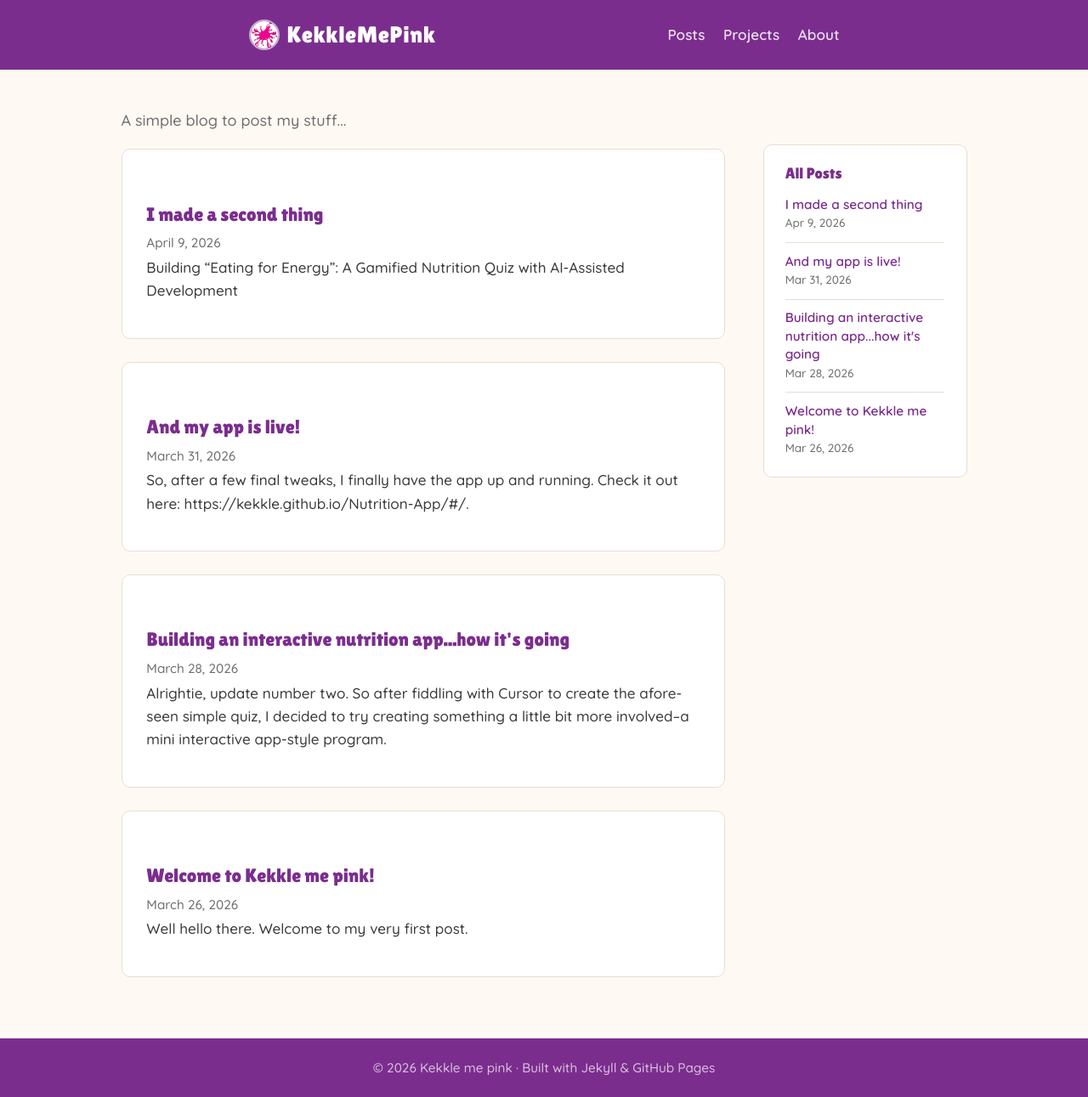
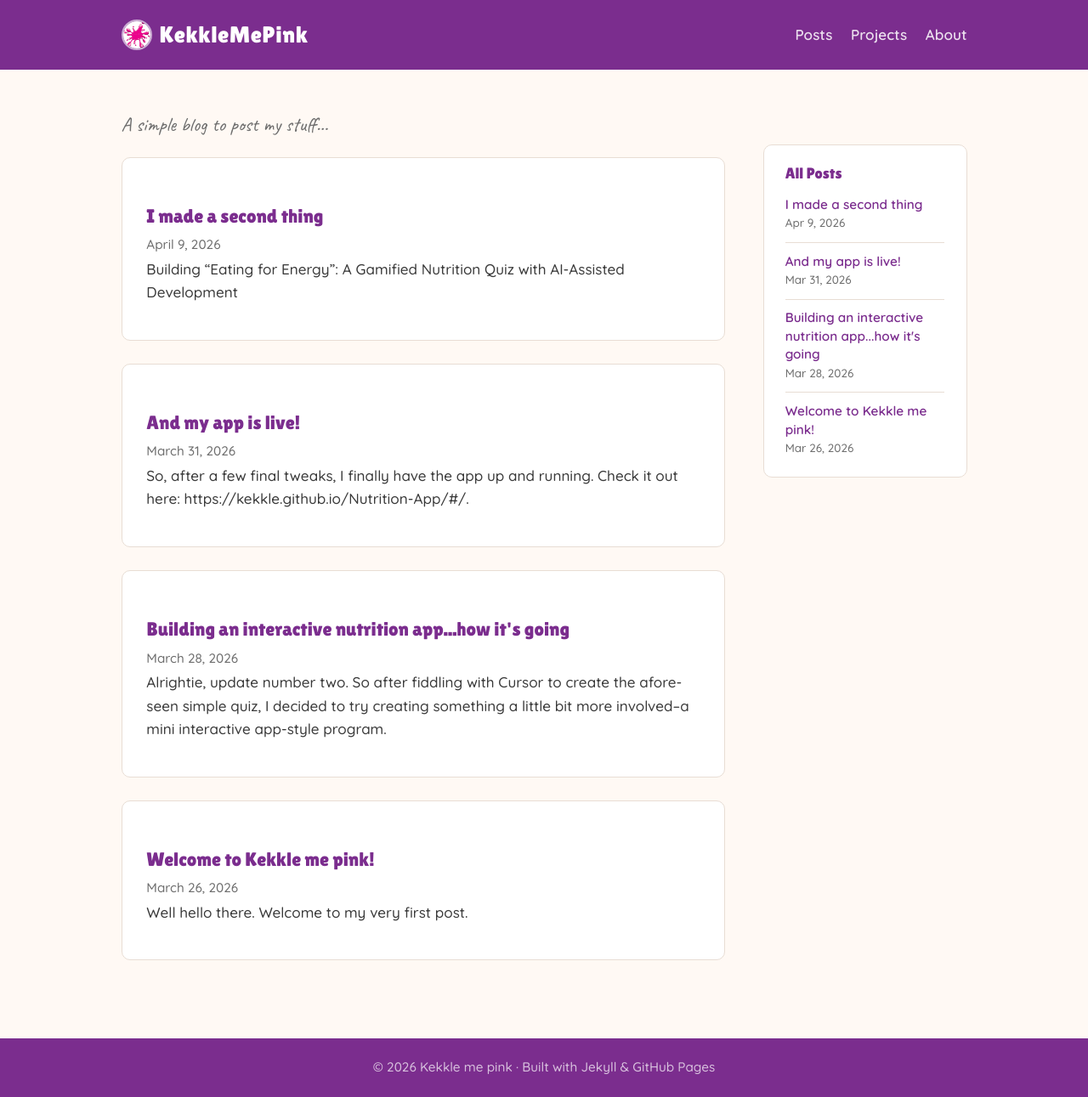
Before and after one commit to Kekkle/kekkles-korner, a Jekyll site: the page built from index.html, in a window 1280 px wide and 1291 px high. Shown: the whole window at 85% size. Built offline with Jekyll 4.4.1, drawn with Linux system fonts in a browser that asks for light colours.

Commit message:
Align banner with content, cursive subtitle, tighter post cards
Made-with: Cursor

```diff
--- a/_layouts/default.html
+++ b/_layouts/default.html
@@ -8,7 +8,7 @@
 
   <link rel="preconnect" href="https://fonts.googleapis.com">
   <link rel="preconnect" href="https://fonts.gstatic.com" crossorigin>
-  <link href="https://fonts.googleapis.com/css2?family=Lilita+One&family=Quicksand:wght@400;500;600;700&display=swap" rel="stylesheet">
+  <link href="https://fonts.googleapis.com/css2?family=Caveat:wght@400;600&family=Lilita+One&family=Quicksand:wght@400;500;600;700&display=swap" rel="stylesheet">
 
   <link rel="icon" type="image/svg+xml" href="{{ '/assets/images/favicon.svg' | relative_url }}">
   <link rel="stylesheet" href="{{ '/assets/css/style.css' | relative_url }}">
--- a/_sass/_custom.scss
+++ b/_sass/_custom.scss
@@ -145,6 +145,7 @@ hr {
   padding: 1rem 0;
 
   .container {
+    max-width: 1040px;
     display: flex;
     align-items: center;
     justify-content: space-between;
@@ -258,8 +259,9 @@ hr {
 }
 
 .page-subtitle {
+  font-family: 'Caveat', cursive;
   color: var(--text-light);
-  font-size: 1rem;
+  font-size: 1.3rem;
   margin-bottom: 1rem;
 }
 
@@ -275,7 +277,7 @@ hr {
   background: var(--warm-card);
   border: 1px solid var(--border);
   border-radius: var(--radius);
-  padding: 1.4rem 1.6rem;
+  padding: 1rem 1.6rem 1.4rem;
   transition: box-shadow 0.2s, transform 0.15s;
 
   &:hover {
```
